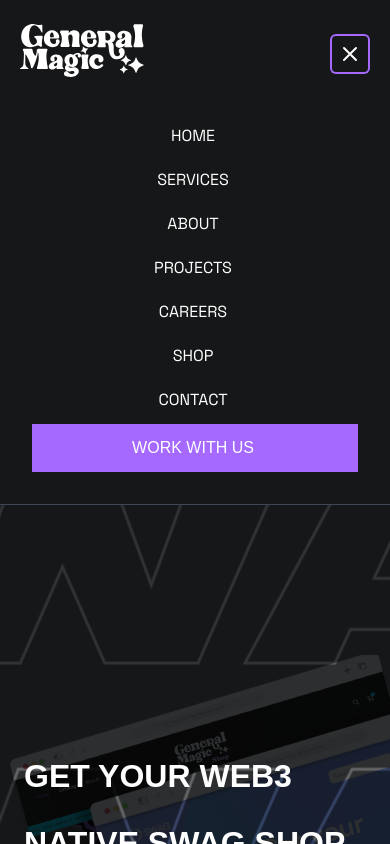
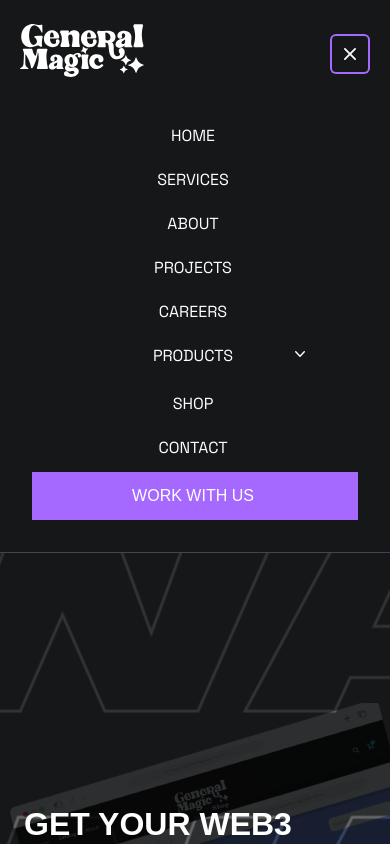
Before and after one commit to GeneralMagicio/GM-Website, a Next.js app: page /shop in a window 390 px wide. Both pictures are taken after a click on the button "Open main menu". Shown: the top 844 px of the page. Built offline with nearby package versions, Linux system fonts and the light colour scheme; a web font is replaced by a local one.

Commit message:
add: products to mobile nav

```diff
--- a/src/components/Navbar.tsx
+++ b/src/components/Navbar.tsx
@@ -1,30 +1,32 @@
 import Link from 'next/link'
 import Image from 'next/image'
 import { useRouter } from 'next/router'
-import { Disclosure, Transition } from '@headlessui/react'
-import { MenuIcon, XIcon } from '@heroicons/react/outline'
 import { pages } from '@/components/pages'
 import gmLogo from 'public/images/logo/gmLogo.svg'
 import useReferenceContext from '@/hooks/useReference'
 import { ProductButtonMenu } from './base/ProductButton'
+import { Bars3Icon, XMarkIcon } from '@heroicons/react/20/solid'
+import { useState } from 'react'
+import { Transition } from '@headlessui/react'
 
 export function Navbar() {
   const { setScrollToServices } = useReferenceContext()
+  const [isOpen, setIsOpen] = useState<boolean>(false)
   const router = useRouter()
+
   return (
-    <Disclosure as="nav" className="bg-neutral-900 z-50 relative">
-      {({ open }) => (
+    <nav className="bg-neutral-900 z-50 relative">
       <>
         <div className="flex items-center h-[108px] justify-between z-50 relative mx-5 md:mx-0">
           <div className="absolute inset-y-0 right-0 flex items-center md:hidden">
-              <Disclosure.Button className="inline-flex items-center justify-center p-2 rounded-md text-white hover:text-magicPurple-300 focus:outline-none focus:ring-2 focus:ring-inset focus:ring-magicPurple-300">
+            <button className="inline-flex items-center justify-center p-2 rounded-md text-white hover:text-magicPurple-300 focus:outline-none focus:ring-2 focus:ring-inset focus:ring-magicPurple-300" onClick={() => { setIsOpen(!isOpen) }}>
               <span className="sr-only">Open main menu</span>
-                {open ? (
-                  <XIcon className="block h-6 w-6" aria-hidden="true" />
+              {isOpen ? (
+                <XMarkIcon className="block h-6 w-6" aria-hidden="true" />
               ) : (
-                  <MenuIcon className="block h-6 w-6" aria-hidden="true" />
+                <Bars3Icon className="block h-6 w-6" aria-hidden="true" />
               )}
-              </Disclosure.Button>
+            </button>
           </div>
           <div className="h-full flex-1 flex items-center sm:items-stretch justify-between">
             <div className="hidden md:flex divide-x divide-neutral-800 h-full">
@@ -83,7 +85,7 @@
                   </Link>
                 )
               })}
-                <ProductButtonMenu />
+              <ProductButtonMenu isFooter={false} isNavMobile={false} setOpenNavMobile={setIsOpen} />
               {pages.slice(3, 5).map((page) => {
                 return (
                   <Link key={page.title} href={page.url}>
@@ -113,21 +115,22 @@
             </Link>
           </div>
         </div>
+        {
           <Transition
-            enter="transition duration-100 ease-out duration-1000"
-            enterFrom="transform scale-95 opacity-0 duration-1000"
-            enterTo="transform scale-100 opacity-100 duration-1000"
-            leave="transition duration-75 ease-out duration-500"
-            leaveFrom="transform scale-100 opacity-100 duration-150"
-            leaveTo="transform scale-95 opacity-0 duration-150"
+            show={isOpen}
+            enter="transition duration-100 ease-out"
+            enterFrom="transform scale-95 opacity-0"
+            enterTo="transform scale-100 opacity-100"
+            leave="transition duration-75 ease-out"
+            leaveFrom="transform scale-100 opacity-100"
+            leaveTo="transform scale-95 opacity-0"
           >
-            <Disclosure.Panel className="md:hidden">
-              {({ close }) => (
+            <div className="md:hidden">
               <div className="pt-2 pb-8 space-y-1 uppercase flex flex-col items-center">
                 <Link href="/">
                   <a
-                      className="border-transparent text-white hover:bg-gray-50 hover:border-gray-300 hover:text-magicPurple-300 block pl-3 pr-4 py-2 text-base font-medium"
-                      onClick={() => close()}
+                    className="border-transparent text-white block pl-3 pr-4 py-2 text-base font-medium"
+                    onClick={() => setIsOpen(false)}
                   >
                     Home
                   </a>
@@ -135,37 +138,61 @@
                 <button
                   onClick={() => {
                     setScrollToServices(true)
-                      close()
+                    setIsOpen(false)
                   }}
                 >
                   {router.asPath === '/' ? (
-                      <a className="uppercase border-transparent text-white hover:bg-gray-50 hover:border-gray-300 hover:text-magicPurple-300 block pl-3 pr-4 py-2 text-base font-medium">
+                    <a className="uppercase border-transparent text-white block pl-3 pr-4 py-2 text-base font-medium">
                       Services
                     </a>
                   ) : (
                     <Link href="/">
-                        <a className="uppercase border-transparent text-white hover:bg-gray-50 hover:border-gray-300 hover:text-magicPurple-300 block pl-3 pr-4 py-2 text-base font-medium">
+                      <a className="uppercase border-transparent text-white block pl-3 pr-4 py-2 text-base font-medium">
                         Services
                       </a>
                     </Link>
                   )}
                 </button>
-                  {pages.map((page) => {
+                {pages.slice(0, 3).map((page) => {
                   return (
                     <Link href={page.url} key={page.title}>
                       {page.external ? (
                         <a
                           target="_blank"
                           rel="noreferrer"
-                            className="border-transparent text-white hover:bg-gray-50 hover:border-gray-300 hover:text-magicPurple-300 block pl-3 pr-4 py-2 text-base font-medium"
-                            onClick={() => close()}
+                          className="border-transparent text-white block pl-3 pr-4 py-2 text-base font-medium"
+                          onClick={() => setIsOpen(false)}
                         >
                           {page.title}
                         </a>
                       ) : (
                         <a
-                            className="border-transparent text-white hover:bg-gray-50 hover:border-gray-300 hover:text-magicPurple-300 block pl-3 pr-4 py-2 text-base font-medium"
-                            onClick={() => close()}
+                          className="border-transparent text-white block pl-3 pr-4 py-2 text-base font-medium"
+                          onClick={() => setIsOpen(false)}
+                        >
+                          {page.title}
+                        </a>
+                      )}
+                    </Link>
+                  )
+                })}
+                <ProductButtonMenu isFooter={false} isNavMobile={true} setOpenNavMobile={setIsOpen} />
+                {pages.slice(3, 5).map((page) => {
+                  return (
+                    <Link href={page.url} key={page.title}>
+                      {page.external ? (
+                        <a
+                          target="_blank"
+                          rel="noreferrer"
+                          className="border-transparent text-white block pl-3 pr-4 py-2 text-base font-medium"
+                          onClick={() => setIsOpen(false)}
+                        >
+                          {page.title}
+                        </a>
+                      ) : (
+                        <a
+                          className="border-transparent text-white block pl-3 pr-4 py-2 text-base font-medium"
+                          onClick={() => setIsOpen(false)}
                         >
                           {page.title}
                         </a>
@@ -174,8 +201,8 @@
                   )
                 })}
                 <Link href="/contact">
-                    <div className="px-8 w-full" onClick={() => close()}>
-                      <div className="text-white hover:bg-gray-50 hover:border-gray-300 hover:text-magicPurple-300 border-transparent bg-magicPurple-300 w-full">
+                  <div className="px-8 w-full" onClick={() => setIsOpen(false)}>
+                    <div className="text-white border-transparent bg-magicPurple-300 w-full">
                       <span className="font-akira block pl-3 pr-4 py-3 text-base text-center">
                         Work with us
                       </span>
@@ -183,11 +210,10 @@
                   </div>
                 </Link>
               </div>
-              )}
-            </Disclosure.Panel>
+            </div>
           </Transition>
+        }
       </>
-      )}
-    </Disclosure>
+    </nav>
   )
 }
--- a/src/components/base/ProductButton.tsx
+++ b/src/components/base/ProductButton.tsx
@@ -1,6 +1,8 @@
-import { Popover, Transition } from '@headlessui/react'
+import { Popover, Transition, Disclosure } from '@headlessui/react'
 import Link from 'next/link'
-import { Fragment } from 'react'
+import { Dispatch, Fragment } from 'react'
+import classnames from 'classnames'
+import { ChevronDownIcon } from '@heroicons/react/20/solid'
 
 interface product {
   label: string
@@ -9,13 +11,18 @@
   url: string
 }
 
-export function ProductButtonMenu() {
-  const products: product[] = [
+interface IProductButtonMenu {
+  isFooter: boolean
+  isNavMobile: boolean
+  setOpenNavMobile: Dispatch<boolean>
+}
+
+export const products: product[] = [
   {
     label: 'Swag Shop',
     comingSoon: false,
     externalLink: false,
-      url: '/'
+    url: '/shop'
   },
   {
     label: 'Praise System',
@@ -25,17 +32,74 @@
   },
   {
     label: 'Commons Simulator',
-      comingSoon: false,
+    comingSoon: true,
     externalLink: false,
     url: '/'
   },
 ]
+export function ProductButtonMenu({ isFooter, isNavMobile, setOpenNavMobile }: IProductButtonMenu) {
+  return (
+    <>
+      {isNavMobile ? (
+        <Disclosure>
+          {({ open, close }) => (
+            <>
+              <Disclosure.Button className="text-white pl-3 pr-4 py-2 text-base font-medium uppercase w-full block relative">
+                <span>Products</span>
+                <ChevronDownIcon
+                  className={`${open ? 'rotate-180 transform' : ''
+                    } h-5 w-5 text-white absolute top-2 right-20`}
+                />
+              </Disclosure.Button>
+              <div className='bg-neutral-500 bg-opacity-20 w-full'>
+                {products.map((product) => {
+                  return (
+                    <Disclosure.Panel key={product.label}>
+                      <>
+                        {product.externalLink ? (
+                          <a href={product.url} target="_blank" rel="noreferrer">
+                            <div className='flex items-center justify-center'>
+                              <button
+                                disabled={product.comingSoon}
+                                className={`group flex items-center rounded-md px-2 py-2 text-sm text-white w-fit disabled:text-gray-400 hover:text-magicPurple-300`}
+                                onClick={() => { close() }}
+                              >
+                                {product.label}
+                              </button>
+                              {product.comingSoon && (
+                                <span className='text-[8px] text-pinkPotion-300'>Coming Soon</span>
+                              )}
+                            </div>
+                          </a>
+                        ) : (
+                          <Link href={product.url}>
+                            <div className='flex items-center justify-center'>
+                              <button
+                                disabled={product.comingSoon}
+                                className={`group flex items-center rounded-md px-2 py-2 text-sm text-white w-fit disabled:text-gray-400 hover:text-magicPurple-300`}
+                                onClick={() => { close(), setOpenNavMobile(false) }}
 
-  return (
-    <div>
+                              >
+                                {product.label}
+                              </button>
+                              {product.comingSoon && (
+                                <span className='text-[8px] text-pinkPotion-300'>Coming Soon</span>
+                              )}
+                            </div>
+                          </Link>
+                        )}
+                      </>
+                    </Disclosure.Panel>
+                  )
+                })}
+              </div>
+            </>
+          )}
+        </Disclosure>
+      ) : (
         <Popover as="div" className="relative inline-block text-left">
           <div>
-          <Popover.Button className="text-white hover:text-magicPurple-300 text-center text-xs xl:text-base max-w-fit hover:cursor-pointer">
+            <Popover.Button className={classnames("text-white hover:text-magicPurple-300 text-center max-w-fit hover:cursor-pointer", isFooter ? "hover:underline" : "text-xs xl:text-base")}>
               Products
             </Popover.Button>
           </div>
@@ -48,7 +112,7 @@
             leaveFrom="transform opacity-100 scale-100"
             leaveTo="transform opacity-0 scale-95"
           >
-          <Popover.Panel className="absolute left-0 mt-[9px] w-56 origin-top-right focus:outline-none button-border flex flex-col justify-center items-center">
+            <Popover.Panel className={classnames("absolute w-56 origin-top-right focus:outline-none button-border flex flex-col justify-center items-center", isFooter ? "left-0 sm:left-24 mt-2 sm:top-0" : "left-0 mt-[9px]")}>
               {({ close }) => (
                 <div className='my-[1px] w-[calc(100%_-_2px)] bg-neutral-900'>
                   {products.map((product) => {
@@ -96,6 +160,7 @@
             </Popover.Panel>
           </Transition>
         </Popover >
-    </div>
+      )}
+    </>
   )
 }
--- a/src/components/pages.ts
+++ b/src/components/pages.ts
@@ -16,8 +16,8 @@
   },
   {
     title: 'Shop',
-    url: '/shop',
-    external: false,
+    url: 'https://swag.generalmagic.io/',
+    external: true,
   },
   {
     title: 'Contact',
```
Lines whose indentation alone changed are shown as unchanged.
